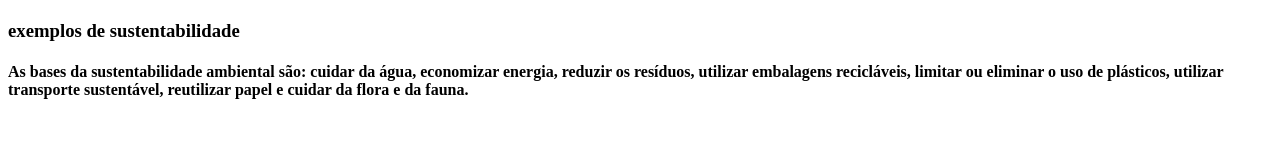
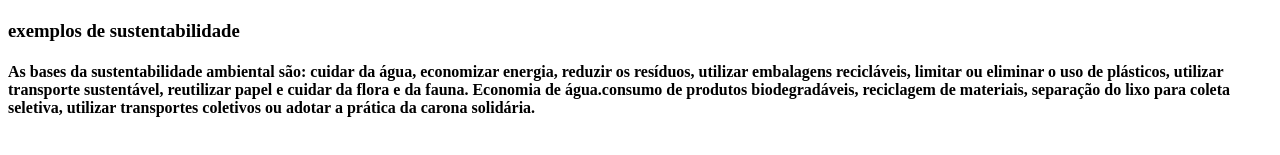
Before and after one commit to anna2302009/sustentabilidade, a plain HTML site: page index.html in a window 1280 px wide. Shown: the part 521-676 px from the top of the page. Drawn offline with Linux system fonts and the light colour scheme.

Commit message:
h4 texto

```diff
--- a/index.html
+++ b/index.html
@@ -12,7 +12,7 @@
 pelas Nações Unidas para discutir e propor meios de harmonizar dois objetivos: o desenvolvimento econômico e a conservação ambiental.</h2>
 <iframe width="555" height="310" src="https://www.youtube.com/embed/XrCdZy9Mvb0?si=bFIhp1SY80Z4MTpT" title="YouTube video player" frameborder="0" allow="accelerometer; autoplay; clipboard-write; encrypted-media; gyroscope; picture-in-picture; web-share" referrerpolicy="strict-origin-when-cross-origin" allowfullscreen></iframe>
 <h3>exemplos de sustentabilidade</h3>
-<h4>As bases da sustentabilidade ambiental são: cuidar da água, economizar energia, reduzir os resíduos, utilizar embalagens recicláveis, limitar ou eliminar o uso de plásticos, utilizar transporte sustentável, reutilizar papel e cuidar da flora e da fauna.</h4>
+<h4>As bases da sustentabilidade ambiental são: cuidar da água, economizar energia, reduzir os resíduos, utilizar embalagens recicláveis, limitar ou eliminar o uso de plásticos, utilizar transporte sustentável, reutilizar papel e cuidar da flora e da fauna. Economia de água.consumo de produtos biodegradáveis, reciclagem de materiais, separação do lixo para coleta seletiva, utilizar transportes coletivos ou adotar a prática da carona solidária.</h4>
 
 </body>
 </html>
```
